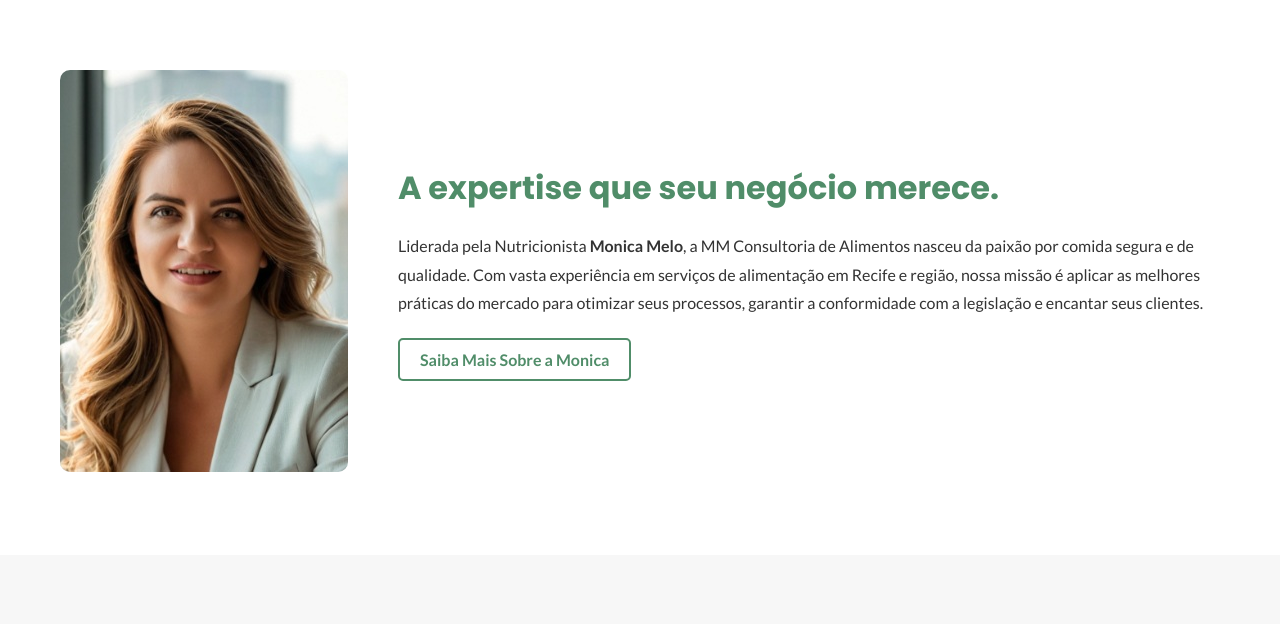
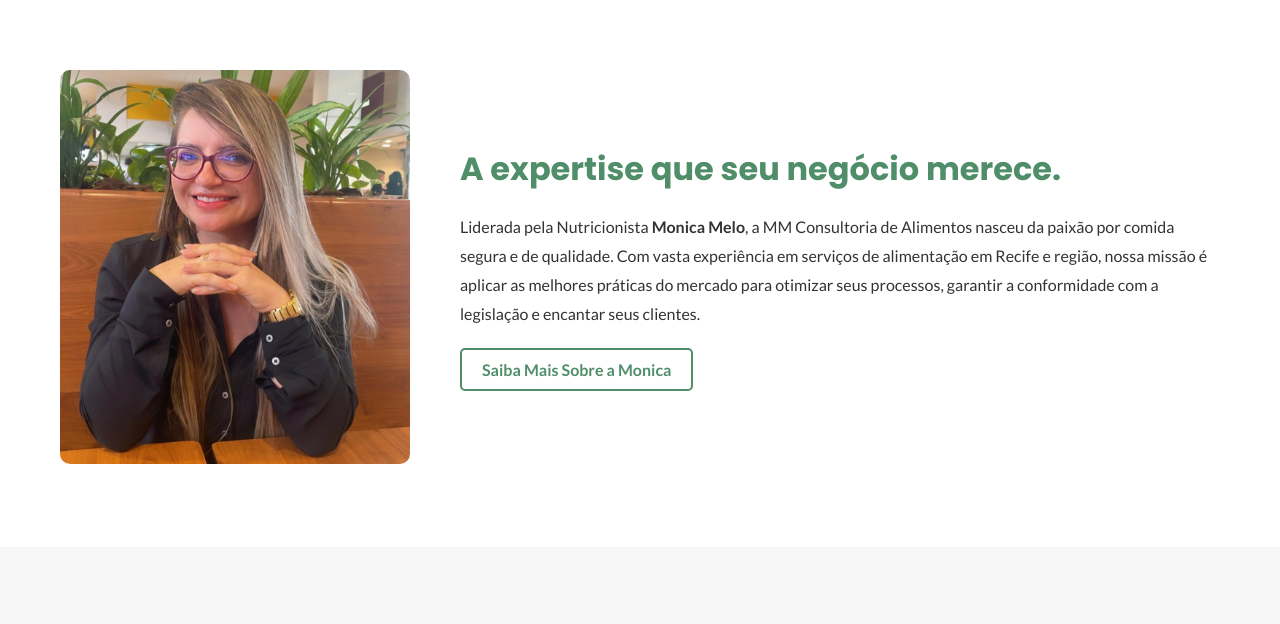
Before and after one commit to R3n41o/MMConsultoriaAlimentar, a plain HTML site: page index.html in a window 1280 px wide. Shown: the part 810-1434 px from the top of the page. Drawn offline with Linux system fonts and the light colour scheme.

Commit message:
Update index.html
troca de foto

```diff
--- a/index.html
+++ b/index.html
@@ -455,7 +455,7 @@
             <div class="container">
                 <div class="about-content">
                     <div class="about-image">
-                        <img src="assets/images/monica.jpg" alt="Nutricionista Monica Melo">
+                        <img src="assets/images/monica2.jpg" alt="Nutricionista Monica Melo">
                     </div>
                     <div class="about-text">
                         <h3>A expertise que seu negócio merece.</h3>
```
